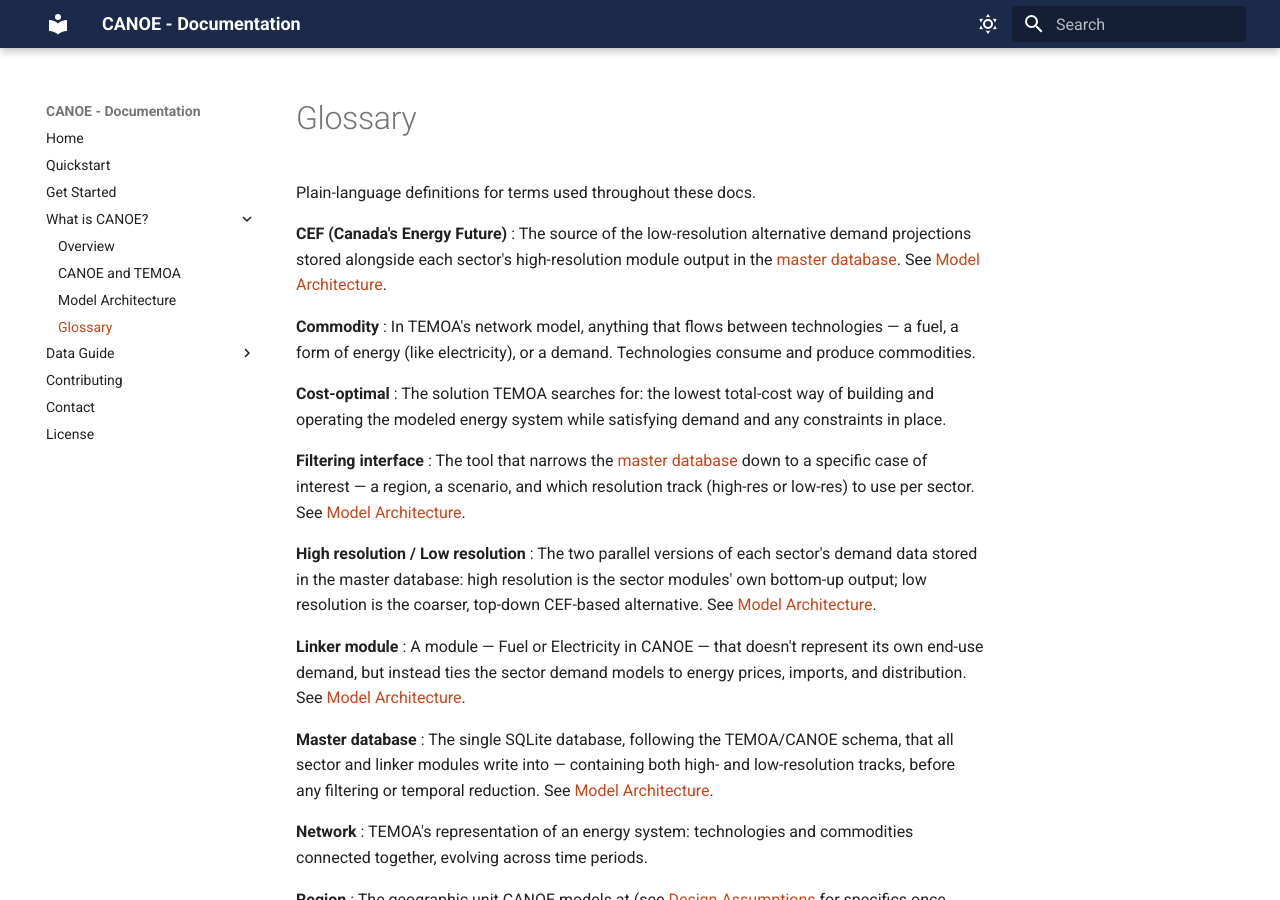
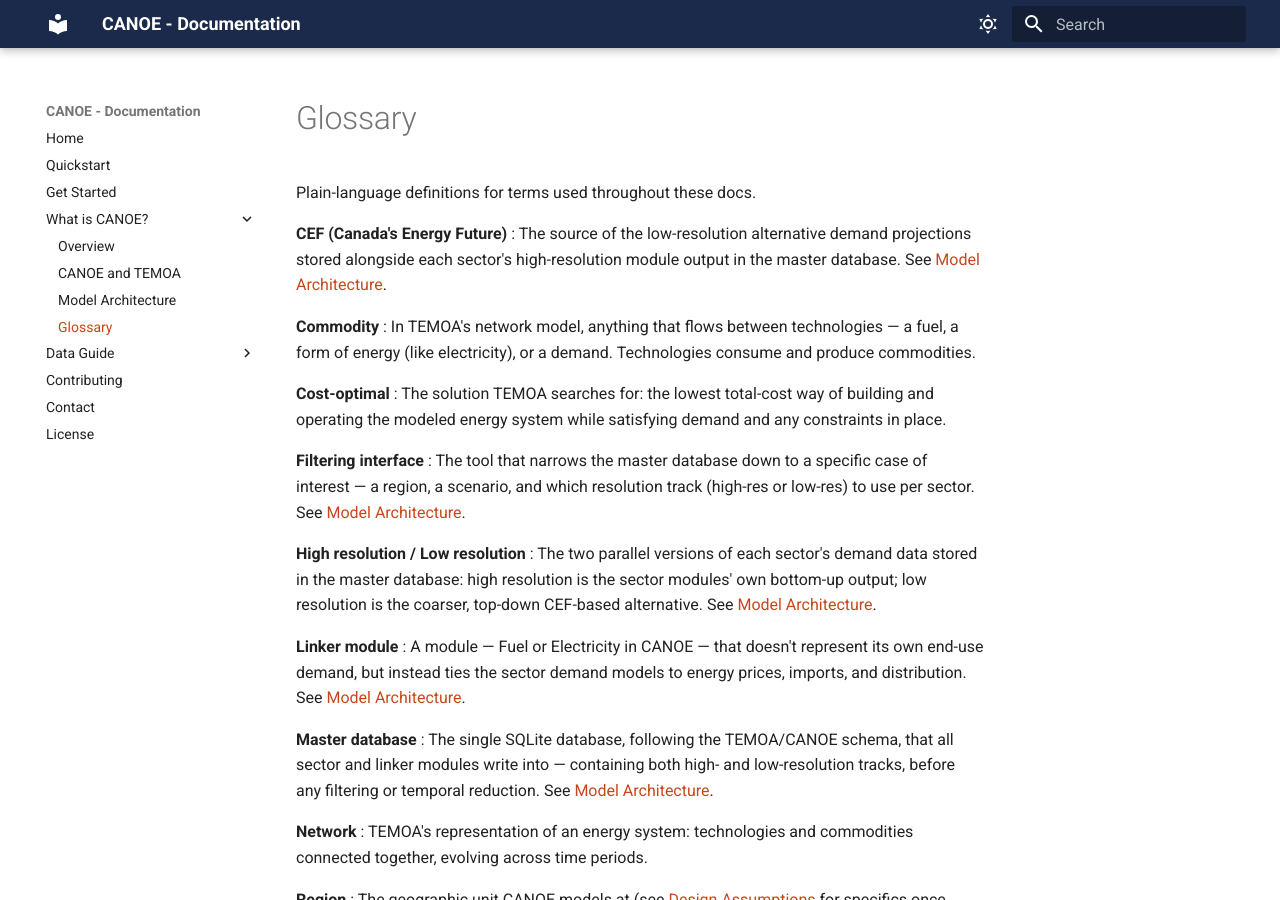
Before and after one commit to CANOE-main/CANOE, an MkDocs documentation site: the page built from docs/what_is_canoe/glossary.md, in a window 1280 px wide and 900 px high. Built offline with MkDocs 1.6.1 and Material for MkDocs 9.7.7, drawn with Linux system fonts in a browser that asks for light colours; some of the changed lines change nothing that is shown.

Commit message:
fix some links
Signed-off-by: Yamil Essus <yamil.essus@utoronto.ca>

```diff
--- a/docs/what_is_canoe/glossary.md
+++ b/docs/what_is_canoe/glossary.md
@@ -9,7 +9,7 @@ Plain-language definitions for terms used throughout these docs.
 
 **CEF (Canada's Energy Future)**
 : The source of the low-resolution alternative demand projections stored alongside each sector's
-  high-resolution module output in the [master database](#master-database). See [Model
+  high-resolution module output in the master database. See [Model
   Architecture](model_architecture.md#from-sectors-to-a-master-database).
 
 **Commodity**
@@ -21,7 +21,7 @@ Plain-language definitions for terms used throughout these docs.
   energy system while satisfying demand and any constraints in place.
 
 **Filtering interface**
-: The tool that narrows the [master database](#master-database) down to a specific case of interest —
+: The tool that narrows the master database down to a specific case of interest —
   a region, a scenario, and which resolution track (high-res or low-res) to use per sector. See [Model
   Architecture](model_architecture.md#filtering-and-representative-periods).
 
```
